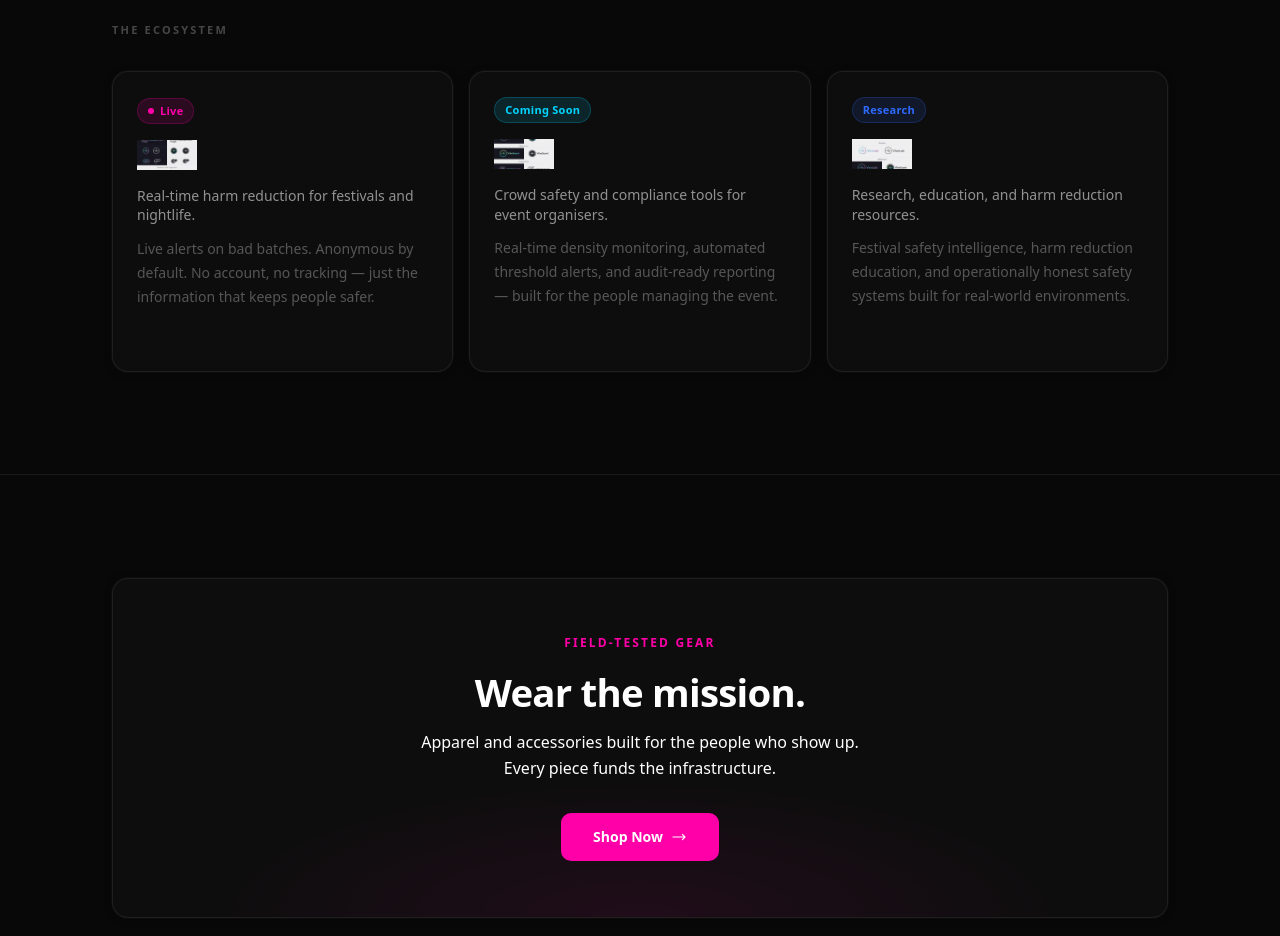
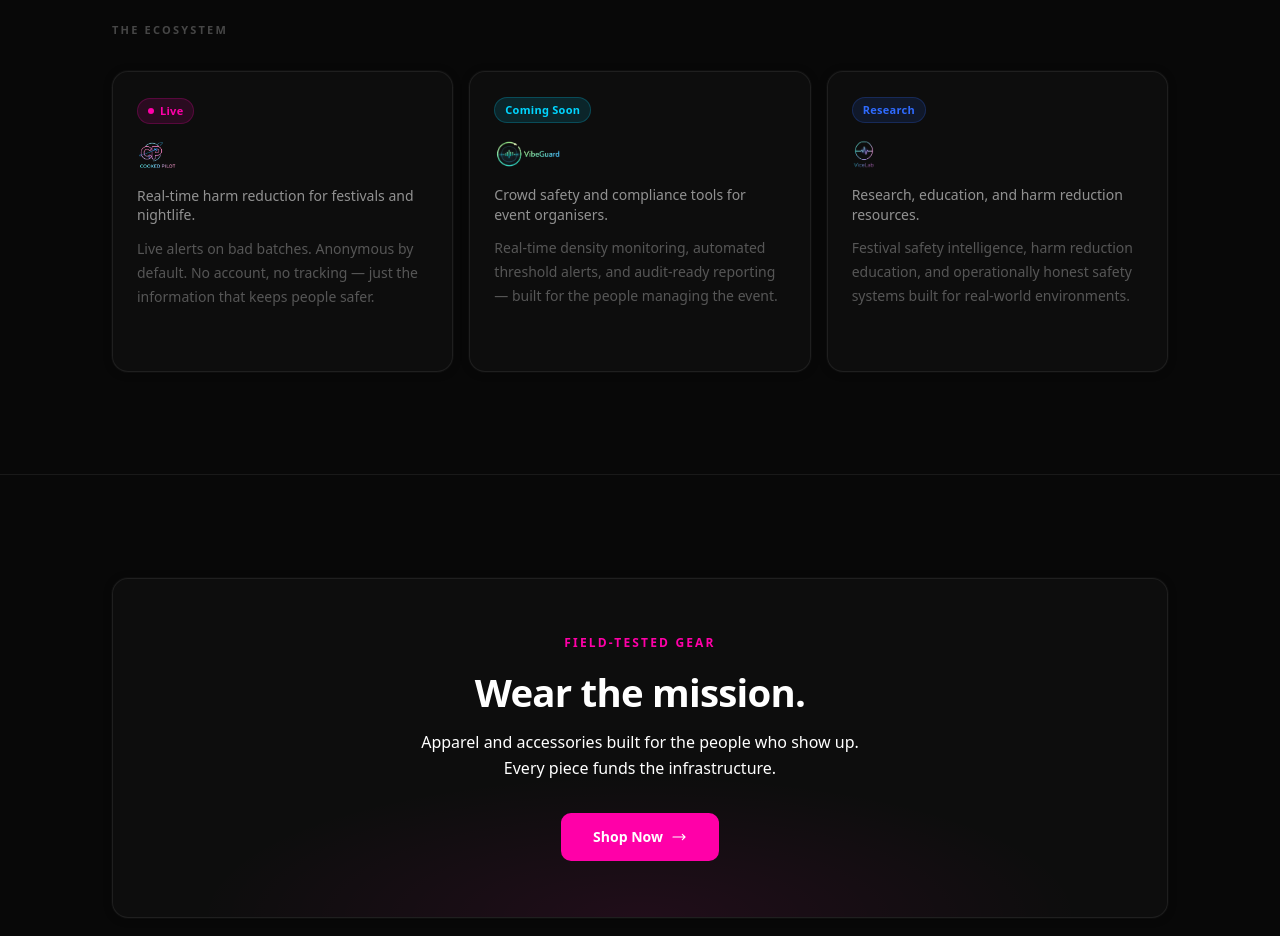
Before and after one commit to CP-Zav/vicelab-website, a Next.js app: page / in a window 1280 px wide. Shown: the part 1000-1936 px from the top of the page. Built offline with nearby package versions, Linux system fonts and the light colour scheme.

Commit message:
feat: wire SVG logos in app

```diff
--- a/app/page.tsx
+++ b/app/page.tsx
@@ -7,7 +7,7 @@ const SHOP_URL = "https://vicelab-collective.bigcartel.com/";
 const products = [
   {
     name: "Cooked Pilot",
-    logo: "/logos/cookedpilot.png",
+    logo: "/logos/cookedpilot.svg",
     href: "/cooked-pilot",
     tagline: "Real-time harm reduction for festivals and nightlife.",
     description: "Live alerts on bad batches. Anonymous by default. No account, no tracking — just the information that keeps people safer.",
@@ -17,7 +17,7 @@ const products = [
   },
   {
     name: "VibeGuard",
-    logo: "/logos/vibeguard.png",
+    logo: "/logos/vibeguard.svg",
     href: "/vibeguard",
     tagline: "Crowd safety and compliance tools for event organisers.",
     description: "Real-time density monitoring, automated threshold alerts, and audit-ready reporting — built for the people managing the event.",
@@ -27,7 +27,7 @@ const products = [
   },
   {
     name: "ViceLab",
-    logo: "/logos/vicelab.png",
+    logo: "/logos/vicelab.svg",
     href: "/vicelab",
     tagline: "Research, education, and harm reduction resources.",
     description: "Festival safety intelligence, harm reduction education, and operationally honest safety systems built for real-world environments.",
@@ -109,9 +109,10 @@ export default function HomePage() {
                   <Image
                     src={p.logo}
                     alt={p.name}
-                    height={30}
-                    width={120}
-                    className="h-[30px] w-auto"
+                    height={60}
+                    width={240}
+                    className="h-[30px] w-auto transition-all duration-300 group-hover:brightness-125"
+                    loading="lazy"
                     style={{ width: "auto" }}
                   />
                 </div>
```
